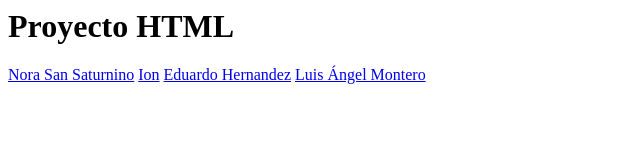
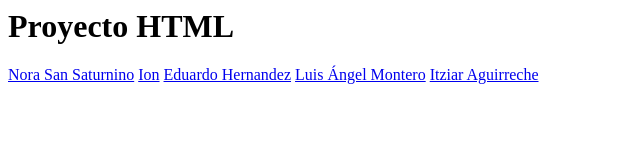
Before and after one commit to susanabirt/proyecto-html, a plain HTML site: page index.html in a window 1280 px wide. Shown: the whole page, without its empty margins (0-640 px from the left). Drawn offline with Linux system fonts and the light colour scheme.

Commit message:
cambios index

```diff
--- a/index.html
+++ b/index.html
@@ -6,5 +6,6 @@
     <a href="usuarioBIRT.html">Ion</a>
     <a href="edhernandez.html">Eduardo Hernandez</a>
     <a href="lmontero.html">Luis Ángel Montero</a>
+    <a href="iaguirreche.html">Itziar Aguirreche</a>
   </body>
 </html>
```
